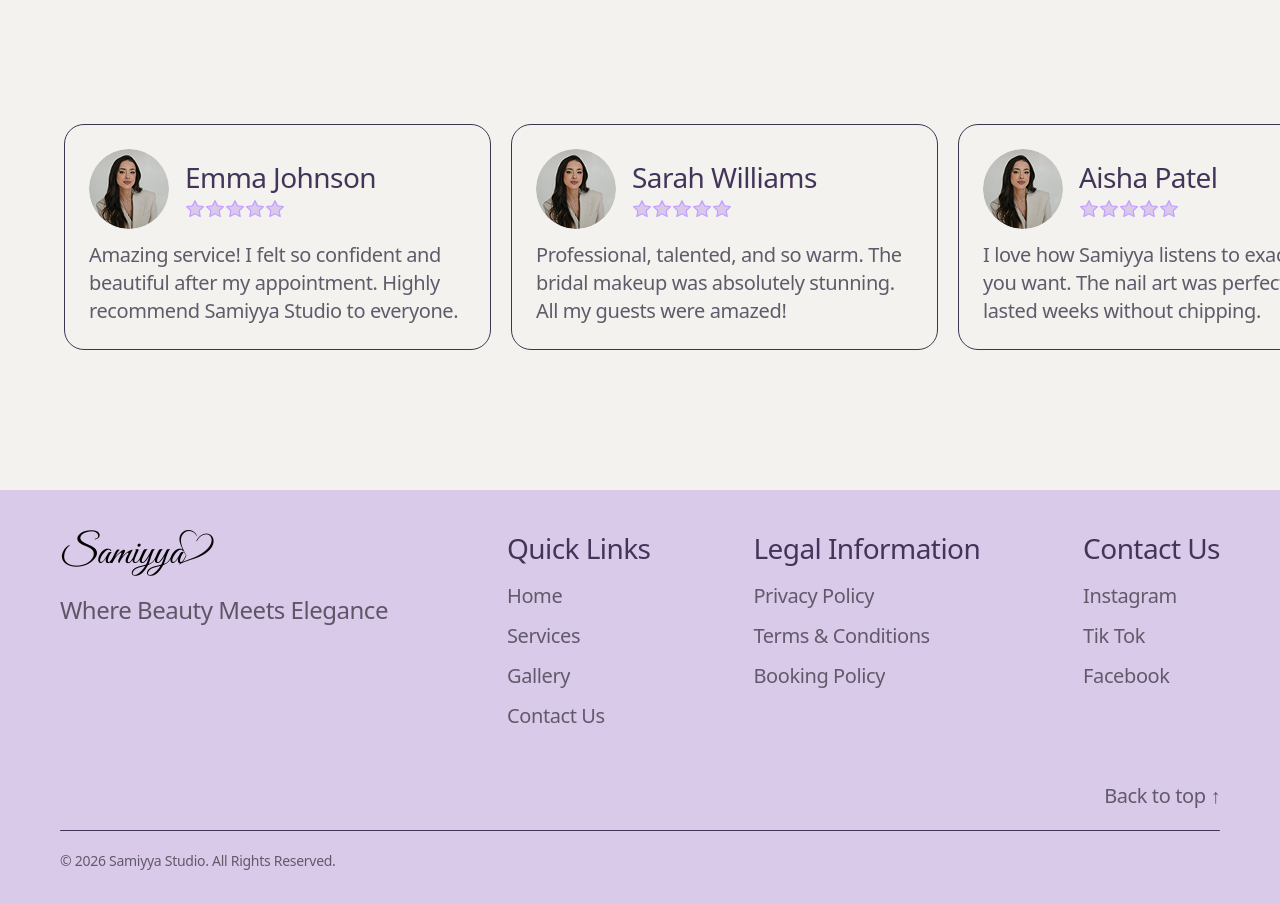
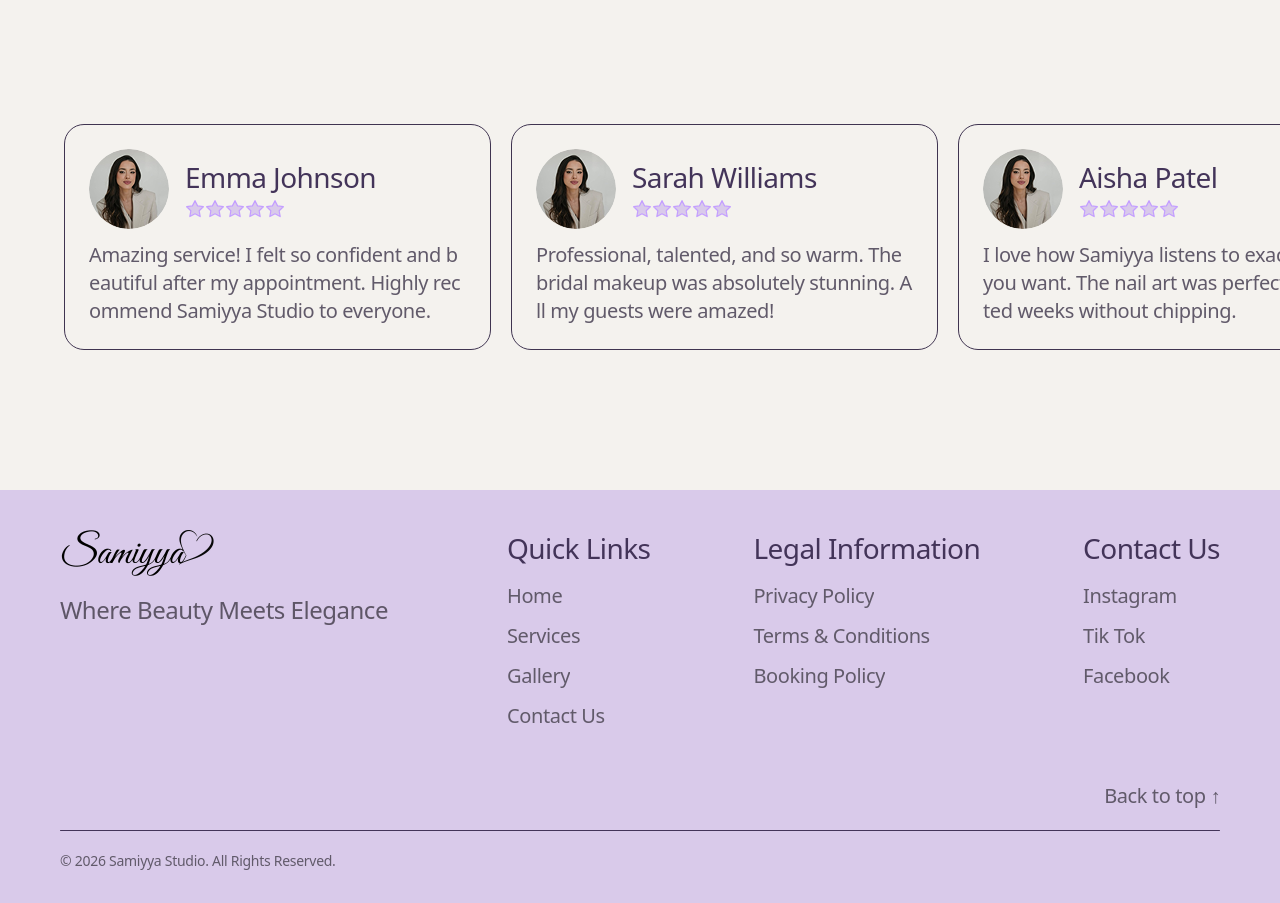
Before and after one commit to sananasgarov/gozelliksalonusimayya, a Next.js app: page /services in a window 1280 px wide. Shown: the part 2560-3463 px from the top of the page. Built offline with nearby package versions, Linux system fonts and the light colour scheme; no server answers.

Commit message:
review fixed

```diff
--- a/components/home/reviews.tsx
+++ b/components/home/reviews.tsx
@@ -24,7 +24,7 @@ function ReviewCard({ r, i, visible }: { r: ReviewItem; i: number; visible: bool
       onTouchStart={() => setPressed(true)}
       onTouchEnd={() => setPressed(false)}
       onTouchCancel={() => setPressed(false)}
-      className={`group rounded-[20px] p-6 flex flex-col gap-3 h-full flex-1 cursor-pointer border-[0.5px] transition-[background-color,border-color] duration-450 ease-in-out ${
+      className={`group rounded-[20px] p-6 flex flex-col gap-3 h-full flex-1 cursor-pointer border-[0.5px] overflow-hidden transition-[background-color,border-color] duration-450 ease-in-out ${
         pressed ? "border-transparent bg-[#d9caea]" : "border-[#3f3450] hover:border-transparent bg-transparent hover:bg-[#d9caea]"
       } ${visible ? "review-card-animate" : "review-card-hidden"}`}
     >
@@ -33,8 +33,8 @@ function ReviewCard({ r, i, visible }: { r: ReviewItem; i: number; visible: bool
           {/* eslint-disable-next-line @next/next/no-img-element */}
           <img src={r.avatarUrl || "/avatar.png"} alt={r.name} className="w-full h-full object-cover" />
         </div>
-        <div className="flex flex-col gap-1">
-          <p className={`transition-colors duration-450 text-[22px] sm:text-[28px] font-medium leading-9 tracking-[-0.56px] ${pressed ? "text-black" : "text-[#433459] group-hover:text-black"}`}>
+        <div className="flex flex-col gap-1 min-w-0 overflow-hidden">
+          <p className={`truncate transition-colors duration-450 text-[22px] sm:text-[28px] font-medium leading-9 tracking-[-0.56px] ${pressed ? "text-black" : "text-[#433459] group-hover:text-black"}`}>
             {r.name}
           </p>
           <div className="flex">
@@ -51,7 +51,7 @@ function ReviewCard({ r, i, visible }: { r: ReviewItem; i: number; visible: bool
           </div>
         </div>
       </div>
-      <p className="text-[#615a6a] text-[16px] sm:text-[20px] leading-7 tracking-[-0.4px]">
+      <p className="text-[#615a6a] text-[16px] sm:text-[20px] leading-7 tracking-[-0.4px] line-clamp-6 break-all">
         {r.text}
       </p>
     </div>
```
